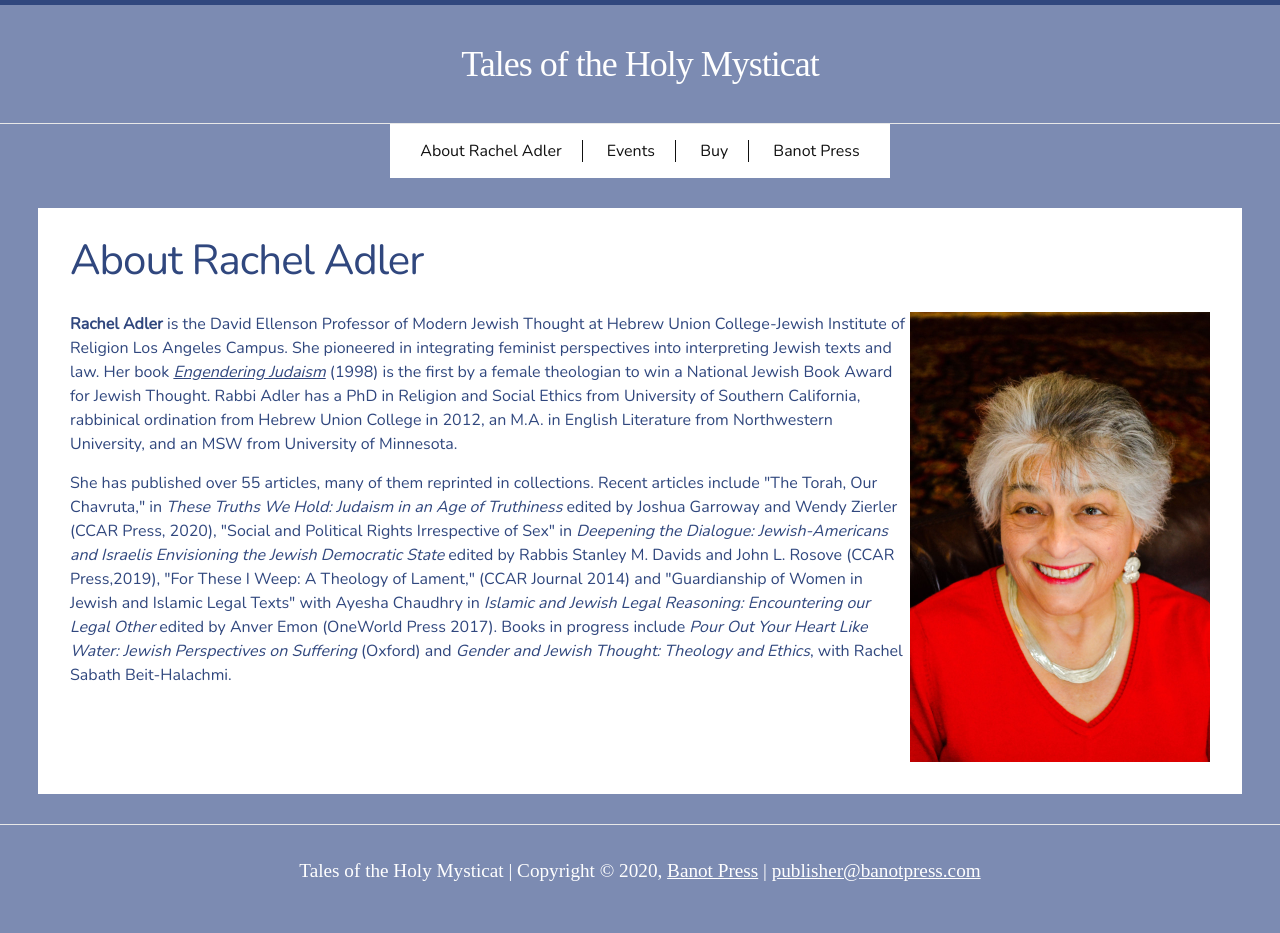
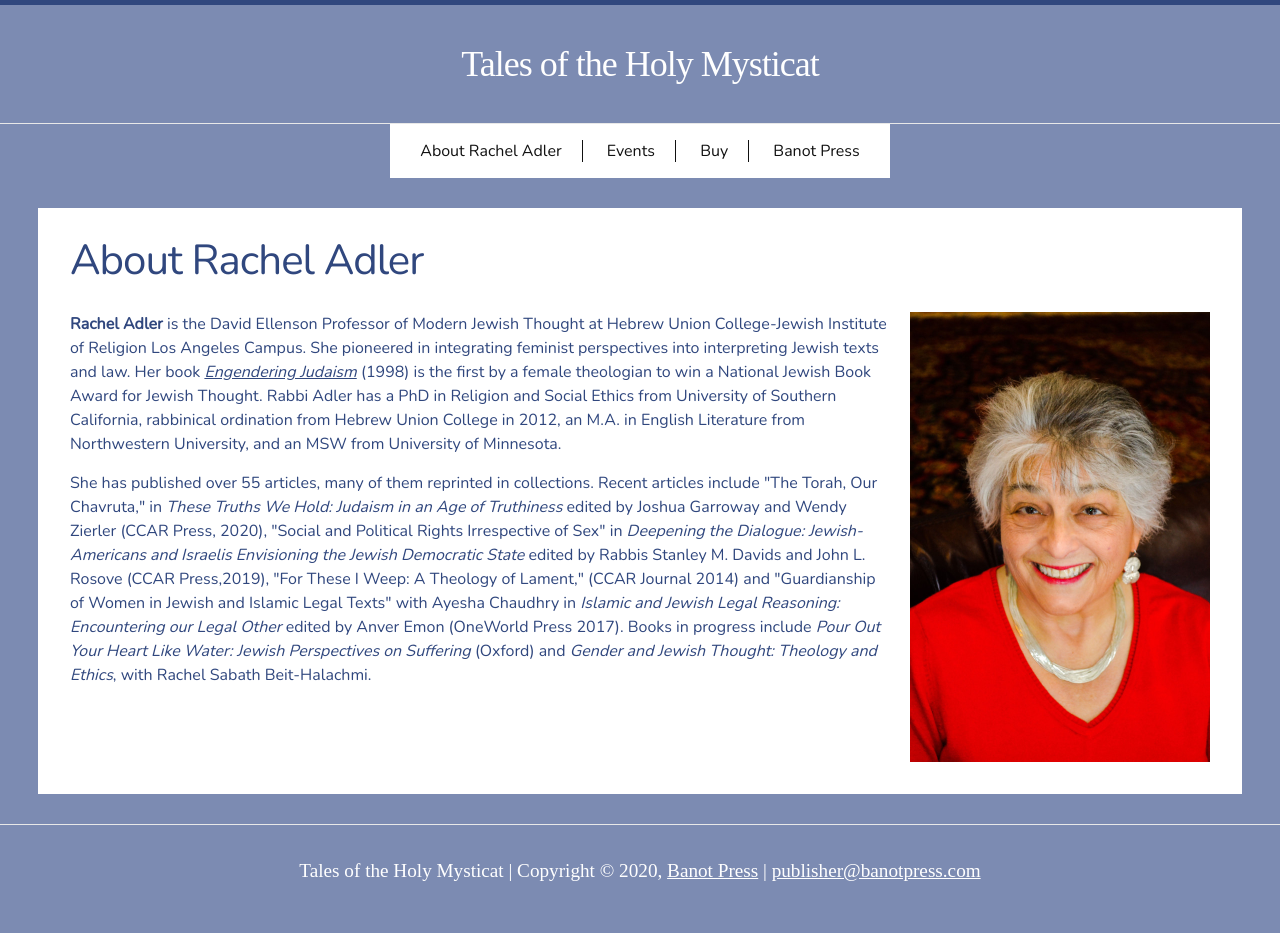
Before and after one commit to markfullmer/holymysticat, a Jekyll site: the page built from about.md, in a window 1280 px wide. Built offline with Jekyll 4.4.1, drawn with Linux system fonts in a browser that asks for light colours; some web fonts are replaced.

Commit message:
Add padding to author headshot

```diff
--- a/assets/css/base-styles20200223.css
+++ b/assets/css/base-styles20200223.css
@@ -97,6 +97,7 @@ body a:hover {
 /* General pages */
 .author-headshot {
   float: right;
+  padding-left: 10px;
 }
 @media screen and (max-width: 900px) {
   .home-row {
```
